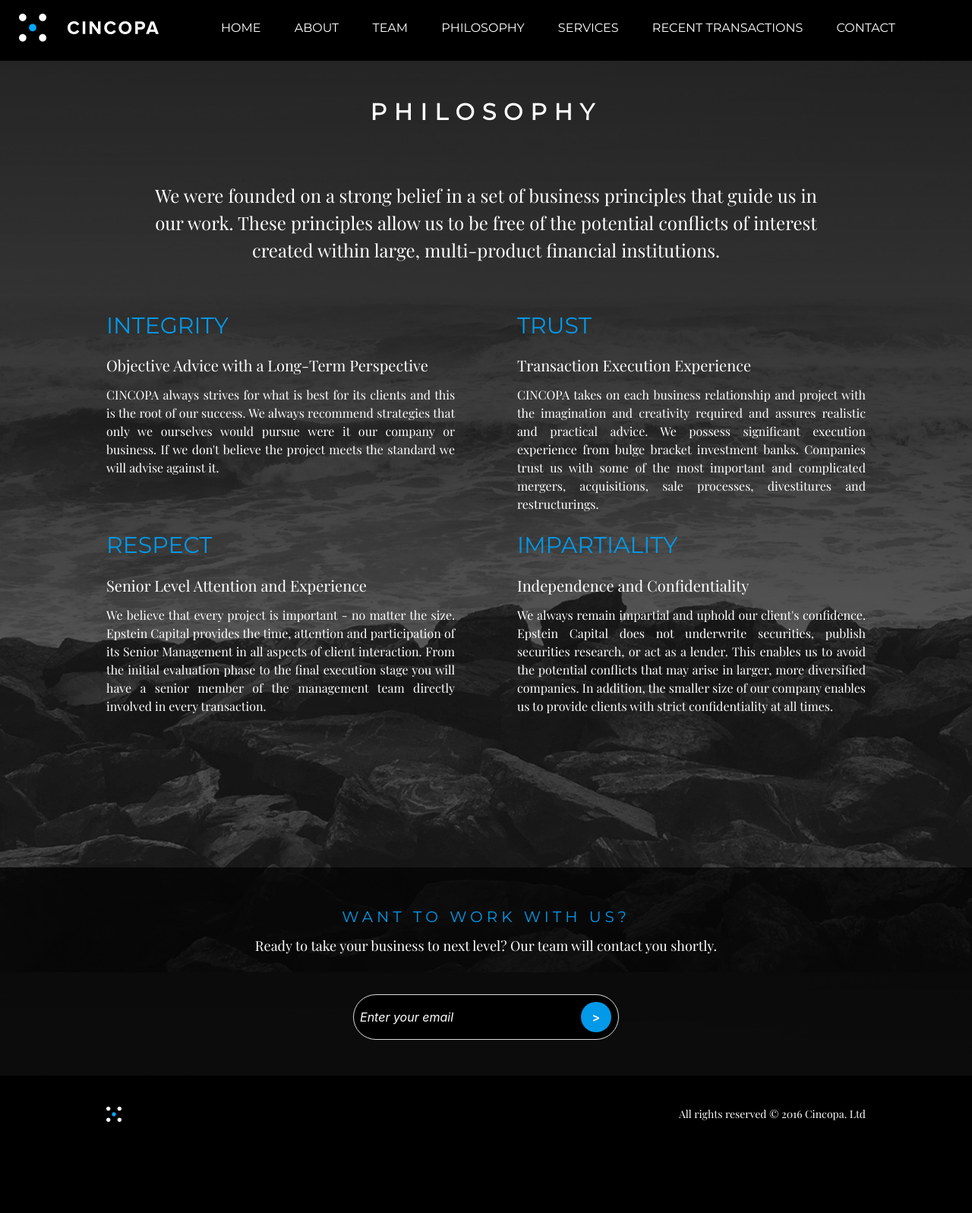
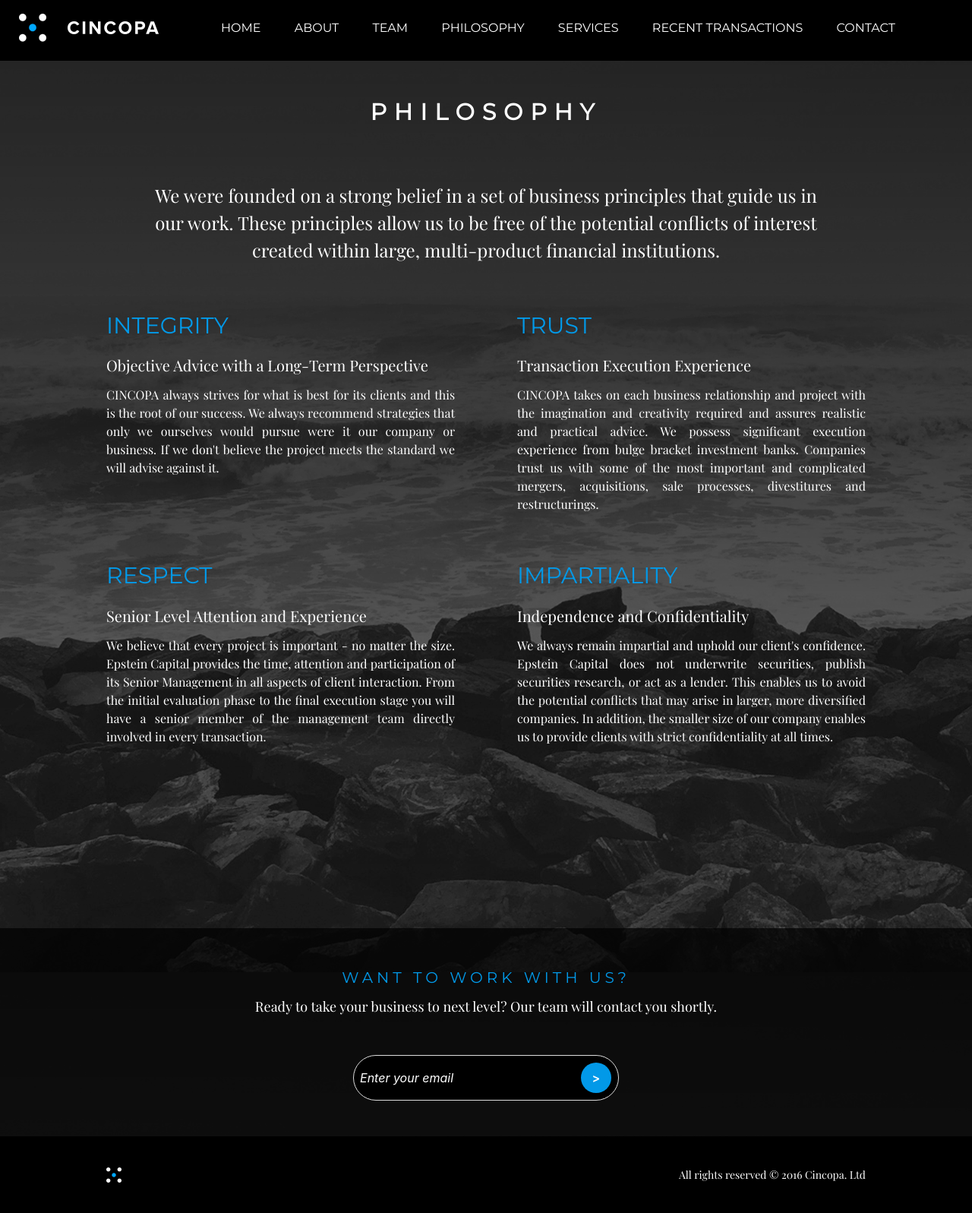
Before and after one commit to kedmyster/cincopa, a Jekyll site: the page built from philosophy.markdown, in a window 1280 px wide. Shown: the whole page at 76% size. Built offline with Jekyll 4.4.1, drawn with Linux system fonts in a browser that asks for light colours; before the commit the page ends 1517 px from its top, so only the background shows below that.

Commit message:
services done

```diff
--- a/_sass/_philosophy.scss
+++ b/_sass/_philosophy.scss
@@ -6,10 +6,15 @@
     }
     .bullet {
         text-align: center;
+        margin-bottom: 10px;
+        @include media ($tablet){
+            margin-bottom: 20px;
+        }
         @include media ($desktop) {
             @include span-columns(6);
             @include omega(2n);
             text-align: left;
+            margin-bottom: 40px;
         }
         .title {
             text-transform: uppercase;
--- a/_sass/_services.scss
+++ b/_sass/_services.scss
@@ -12,6 +12,7 @@
             @include media ($desktop) {
                 @include span-columns(6);
                 @include omega(2n);
+                margin-bottom: 40px;
             }
             .title {
                 text-transform: uppercase;
@@ -49,7 +50,10 @@
                 margin-right: auto;
                 @include media ($tablet) {
                     display: inline-block;
+                    margin-right: 10px;
+                    margin-bottom: 10px;
                 }
+                @include media ($desktop) {}
                 img {
                     @include media ($tablet) {
                         vertical-align: middle;
```
